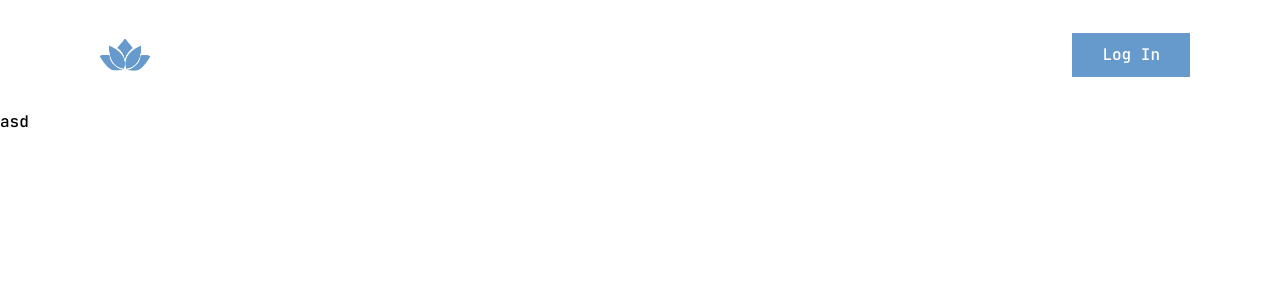
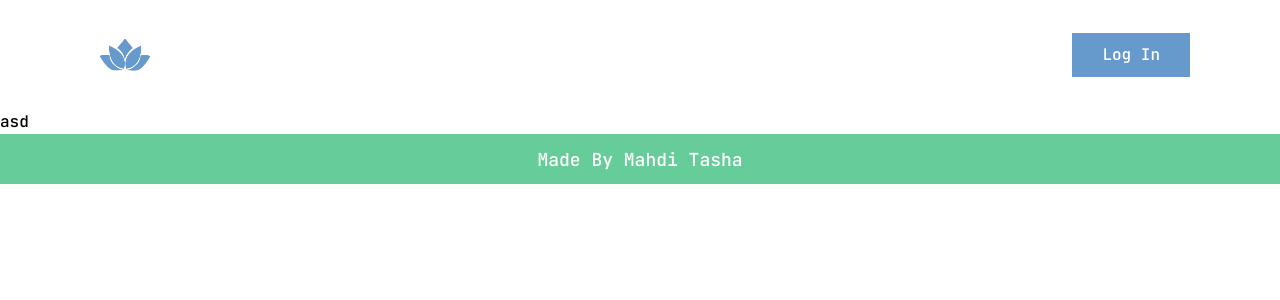
Before and after one commit to tasha-dev/i-will-be-good-web, a Next.js app: page / in a window 1280 px wide. Shown: the top 300 px of the page. Built offline with nearby package versions, Linux system fonts and the light colour scheme.

Commit message:
added footer of pages

```diff
--- a/app/layout.tsx
+++ b/app/layout.tsx
@@ -29,7 +29,7 @@ export const metadata:Metadata = {
 }
 
 // Defining type of props, of root layout component
-type propsType = { children: ReactNode; }
+interface propsType { children: ReactNode; }
 
 // Creating and exporting root layout component as default
 export default function RootLayoutComponent({children}:propsType):ReactNode {
--- a/chunk/buttonComponent.tsx
+++ b/chunk/buttonComponent.tsx
@@ -4,7 +4,7 @@ import {ReactNode} from "react";
 import Link from "next/link";
 
 // Defining type of props
-type propsType = {
+interface propsType {
     children: string;
     role: 'primary' | 'secondary';
     href: string;
--- a/chunk/containerComponent.tsx
+++ b/chunk/containerComponent.tsx
@@ -3,7 +3,7 @@
 import {ReactNode} from "react";
 
 // Defining type of props
-type propsType = {
+interface propsType {
     children: ReactNode;
     className?: string;
 };
--- /dev/null
+++ b/chunk/titleComponent.tsx
@@ -0,0 +1,36 @@
+// Codes by mahdi tasha
+// Importing part
+import {ReactNode} from "react";
+
+// Defining type of props
+interface propsType {
+    color: `text-${string}`;
+    tier: 1 | 2 | 3;
+    children: string;
+    className?: string;
+    noMarginBottom?: boolean;
+}
+
+// Creating and exporting title component as default
+export default function TitleComponent({color, tier, children, className, noMarginBottom = false}:propsType):ReactNode {
+    // Conditional rendering
+    if (tier === 1) {
+        return (
+            <h1 className={`lg:text-[32px] text-[28px] block font-extrabold${(!noMarginBottom) ? ' mb-[20px]' : false} ${color}${(className) ? ` ${className}` : false}`}>
+                {children}
+            </h1>
+        );
+    } else if (tier === 2) {
+        return (
+            <h3 className={`lg:text-[18px] text-[14px] block font-bold${(!noMarginBottom) ? ' mb-[15px]' : false} ${color}${(className) ? ` ${className}` : false}`}>
+                {children}
+            </h3>
+        );
+    } else if (tier === 3) {
+        return (
+            <h6 className={`lg:text-[14px] text-[12px] block font-light${(!noMarginBottom) ? ' mb-[10px]' : false} ${color}${(className) ? ` ${className}` : false}}`}>
+                {children}
+            </h6>
+        );
+    }
+}
--- /dev/null
+++ b/component/footerComponent.tsx
@@ -0,0 +1,24 @@
+// Codes by mahdi tasha
+// Importing part
+import {ReactNode} from "react";
+import TitleComponent from "@/chunk/titleComponent";
+import ContainerComponent from "@/chunk/containerComponent";
+
+// Creating and exporting footer component as default
+export default function FooterComponent():ReactNode {
+    // Returning JSX
+    return (
+        <footer className={'bg-themeGreen'}>
+            <ContainerComponent className={'h-[50px] flex items-center justify-center'}>
+                <TitleComponent
+                    noMarginBottom
+                    color={'text-white'}
+                    className={'text-center'}
+                    tier={2}
+                >
+                    Made By Mahdi Tasha
+                </TitleComponent>
+            </ContainerComponent>
+        </footer>
+    );
+}
--- a/component/headerComponent.tsx
+++ b/component/headerComponent.tsx
@@ -6,7 +6,7 @@ import ButtonComponent from "@/chunk/buttonComponent";
 import ContainerComponent from "@/chunk/containerComponent";
 
 // Defining type of props
-type propsType = { isUserLoggedIn: boolean; }
+interface propsType { isUserLoggedIn: boolean; }
 
 // Creating and exporting header component as default
 export default function HeaderComponent({isUserLoggedIn}:propsType):ReactNode {
--- a/component/pageComponent.tsx
+++ b/component/pageComponent.tsx
@@ -6,6 +6,7 @@ import {ReactNode} from "react";
 import useUserLoggedIn from "@/hook/useUserLoggedIn";
 import {useRouter} from "next/navigation";
 import HeaderComponent from '@/component/headerComponent';
+import FooterComponent from "@/component/footerComponent";
 
 // Defining type of props
 type propsType = {
@@ -29,6 +30,7 @@ export default function PageComponent({children, loginRequired}:propsType):React
                 <div className={'overflow-x-hidden bg-white'}>
                     <HeaderComponent isUserLoggedIn={isUserLoggedIn} />
                     {children}
+                    <FooterComponent />
                 </div>
             );
         }
@@ -37,6 +39,7 @@ export default function PageComponent({children, loginRequired}:propsType):React
             <div className={'overflow-x-hidden bg-white'}>
                 <HeaderComponent isUserLoggedIn={isUserLoggedIn} />
                 {children}
+                <FooterComponent />
             </div>
         );
     }
```
